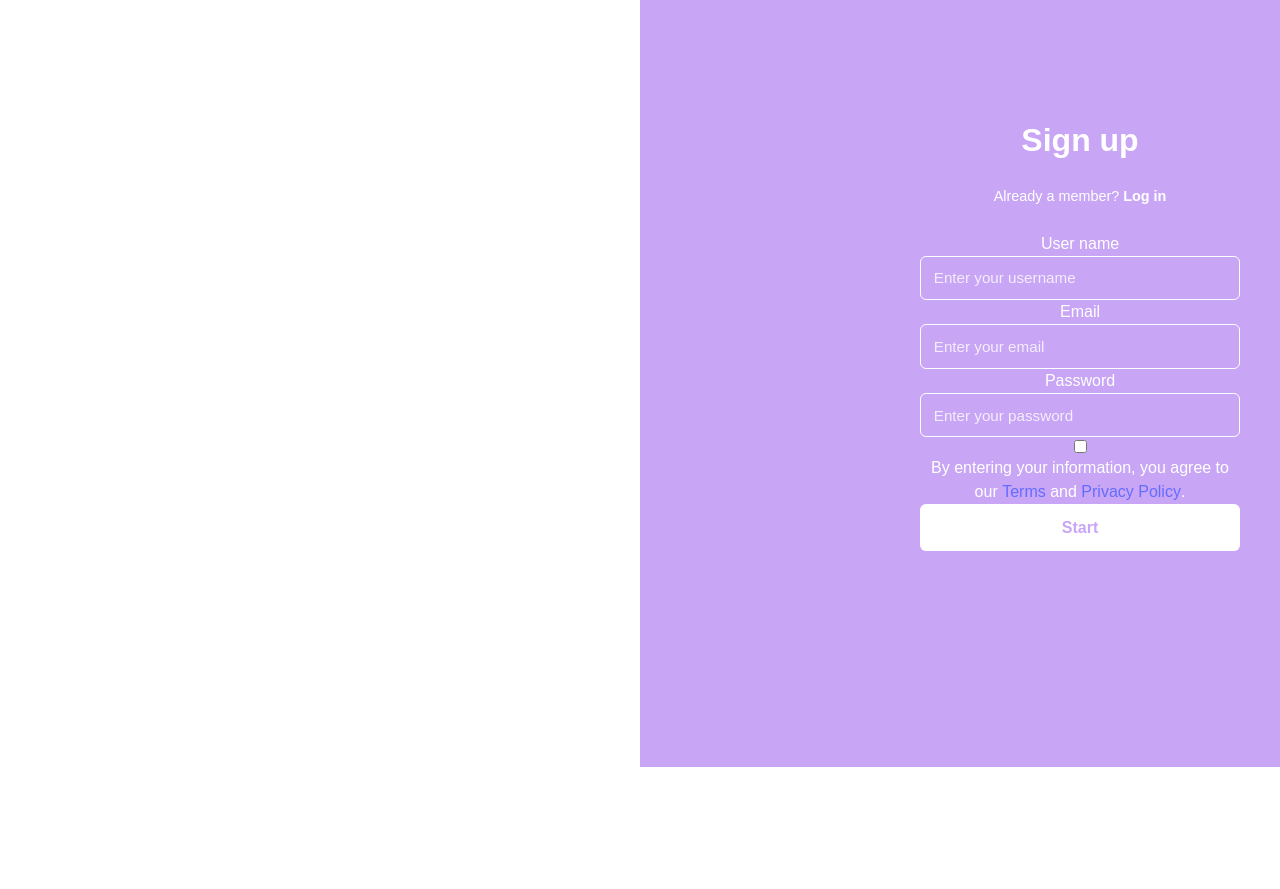
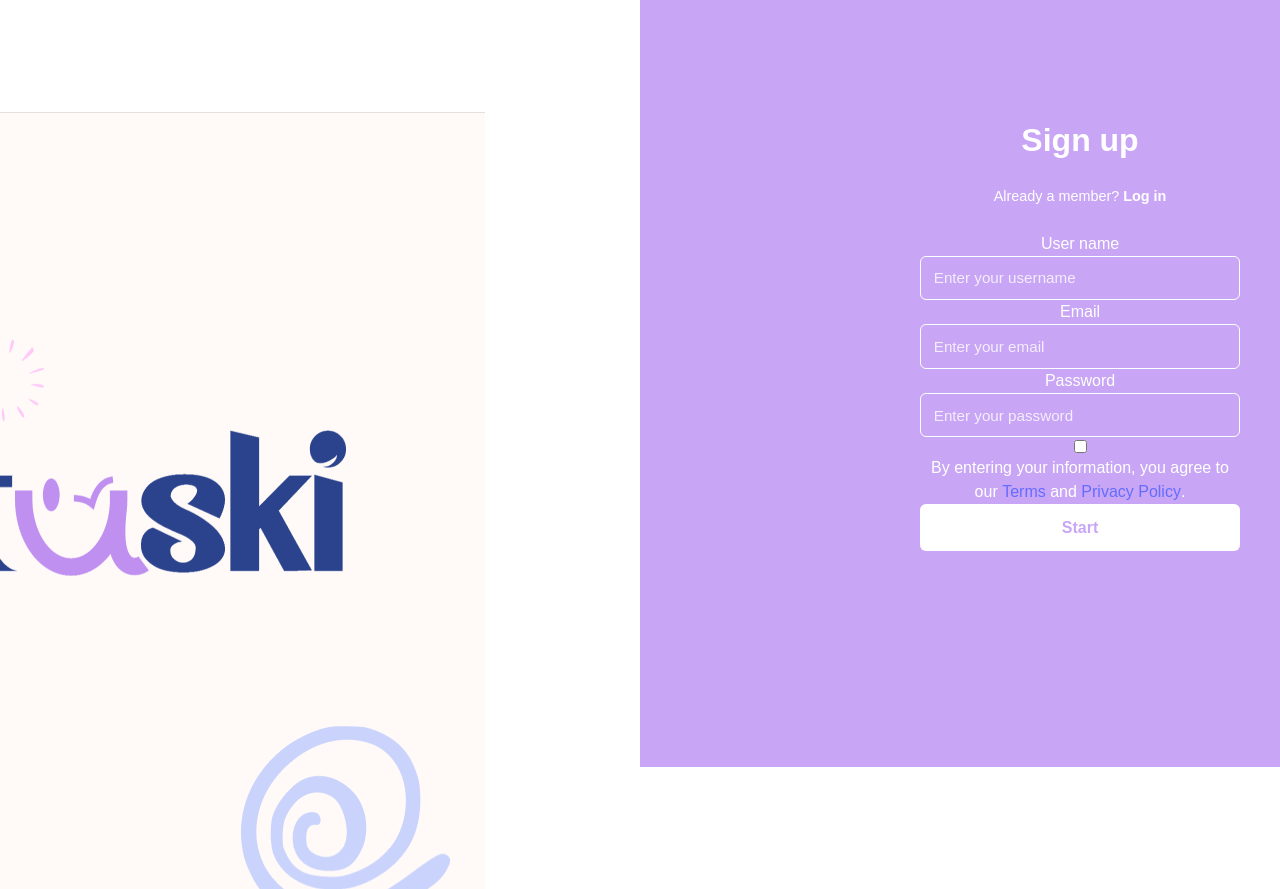
Before and after one commit to NikSala10/TaskiProject, a React (Vite) app: page / in a window 1280 px wide. Shown: the top 889 px of the page. Built offline with nearby package versions, Linux system fonts and the light colour scheme.

Commit message:
feat(register)Change in css img margin-left

```diff
--- a/src/components/FormRegister/SignUpForm.css
+++ b/src/components/FormRegister/SignUpForm.css
@@ -12,7 +12,7 @@
     display: flex;
     justify-content: center;
     align-items: center;
-    margin-left:-180rem ;
+    margin-left:-110rem ;
     margin-top: -5rem;
   }
 
```
